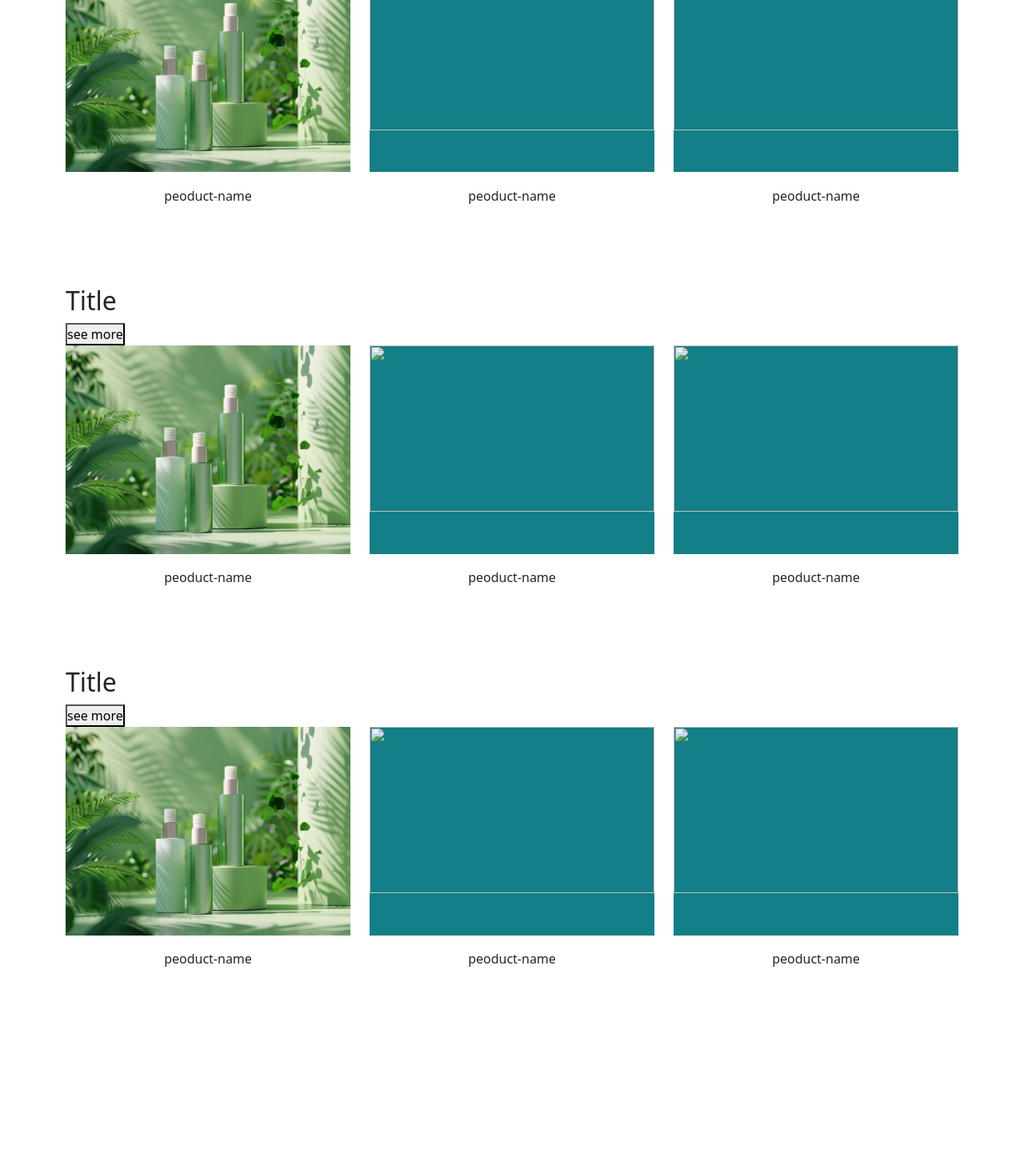
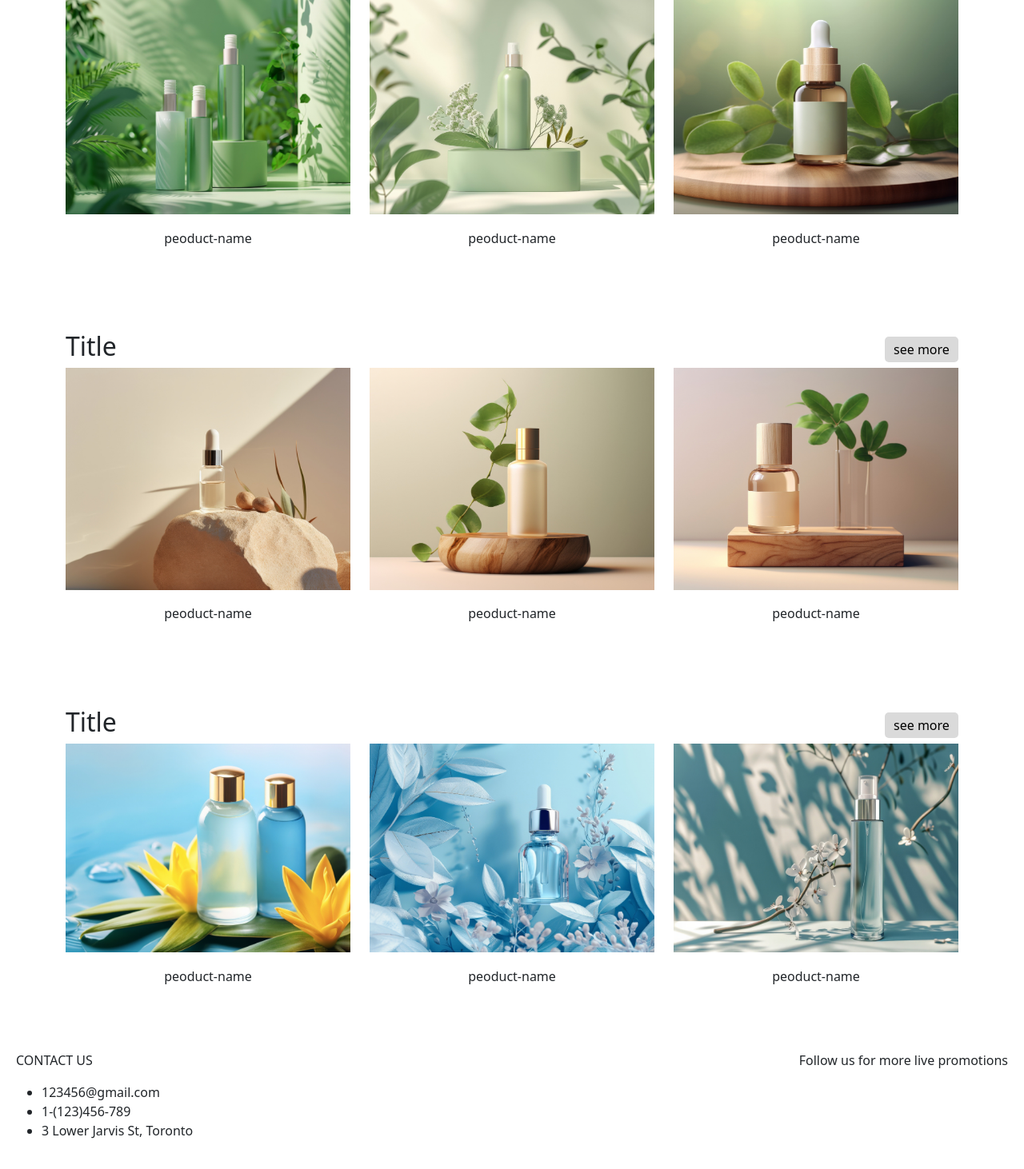
Before and after one commit to hunlin99/15081-assignment1, a website: page products.html in a window 1280 px wide. Shown: the part 474-1936 px from the top of the page at 80% size. Before the commit the page ends 1747 px from the top, so only its background shows below. Drawn offline with nearby package versions, Linux system fonts and the light colour scheme.

Commit message:
add img and finish "about" typesetting

```diff
--- a/products.html
+++ b/products.html
@@ -16,7 +16,7 @@
         <nav>
             <ul>
                 <li><a href="./products.html">Product</a></li>
-                <li><a href="#">About</a></li>
+                <li><a href="./about.html">About</a></li>
             </ul>
         </nav>
     </header>
@@ -31,66 +31,80 @@
         </div>
 
         <div class="container">
-            <div>
+            <div class="seemorebox">
                 <h2>Title</h2>
-                <button>see more</button>
+                <button class="seemore-btn">see more</button>
             </div>
             <div class="row">
                 <div class="col">
-                    <img src="./image/2151382863.jpg" alt="">
+                    <img src="./image/profuct-1.jpg" alt="">
                     <p>peoduct-name</p>
                 </div>
                 <div class="col">
-                    <img src="" alt="">
+                    <img src="./image/profuct-2.jpg" alt="">
                     <p>peoduct-name</p>
                 </div>
                 <div class="col">
-                    <img src="" alt="">
+                    <img src="./image/profuct-3.jpg" alt="">
                     <p>peoduct-name</p>
                 </div>
             </div>
         </div>
         <div class="container">
-            <div>
+            <div class="seemorebox">
                 <h2>Title</h2>
-                <button>see more</button>
+                <button class="seemore-btn">see more</button>
             </div>
             <div class="row">
                 <div class="col">
-                    <img src="./image/2151382863.jpg" alt="">
+                    <img src="./image/profuct-4.jpg" alt="">
                     <p>peoduct-name</p>
                 </div>
                 <div class="col">
-                    <img src="" alt="">
+                    <img src="./image/profuct-5.jpg" alt="">
                     <p>peoduct-name</p>
                 </div>
                 <div class="col">
-                    <img src="" alt="">
+                    <img src="./image/profuct-6.jpg" alt="">
                     <p>peoduct-name</p>
                 </div>
             </div>
         </div>
         <div class="container">
-            <div>
+            <div class="seemorebox">
                 <h2>Title</h2>
-                <button>see more</button>
+                <button class="seemore-btn">see more</button>
             </div>
             <div class="row">
                 <div class="col">
-                    <img src="./image/2151382863.jpg" alt="">
+                    <img src="./image/profuct-8.jpg" alt="">
                     <p>peoduct-name</p>
                 </div>
                 <div class="col">
-                    <img src="" alt="">
+                    <img src="./image/profuct-9.jpg" alt="">
                     <p>peoduct-name</p>
                 </div>
                 <div class="col">
-                    <img src="" alt="">
+                    <img src="./image/profuct-7.jpg" alt="">
                     <p>peoduct-name</p>
                 </div>
             </div>
         </div>
     </main>
+    <footer>
+        <div class="footerL">
+            <p>CONTACT US</p>
+            <ul>
+                <li>123456@gmail.com</li>
+                <li>1-(123)456-789</li>
+                <li>3 Lower Jarvis St, Toronto</li>
+            </ul>
+        </div>
+        <div class="footerR">
+            <p>Follow us for more live promotions</p>
+        </div>
+    </footer>
+
 
 </body>
 
--- /dev/null
+++ b/style-about.css
@@ -0,0 +1,75 @@
+* {
+    padding: 0;
+    margin: 0;
+    box-sizing: border-box;
+}
+
+body {
+    font-family: Arial, sans-serif;
+    margin: 0 auto;
+}
+
+header {
+    display: flex;
+    justify-content: space-between;
+    align-items: center;
+    padding: 20px;
+}
+
+.logo {
+    font-size: 24px;
+    font-weight: bold;
+}
+
+nav ul {
+    list-style: none;
+    margin: 0;
+    padding: 0;
+}
+
+nav ul li {
+    display: inline-block;
+    margin-right: 20px;
+}
+
+#container{
+    display: flex;
+    flex-direction: row;
+    padding: 0;
+}
+
+
+.col img{
+    height: 100%;
+    width: 100%;
+    background-color: #147f86;
+    object-fit: fill;
+}
+
+
+
+
+footer {
+    padding: 20px;
+    display: flex;
+    justify-content: space-between;
+}
+
+.footerR {
+    text-align: end;
+}
+
+.content-padding{
+    padding-left: 5%;
+}
+
+#content-margin{
+    margin-top: 2%;
+}
+
+img{
+    width: 100%;
+    height: 100%;
+    object-fit: cover;
+    border-radius: 0 3em 0 3em;
+}
--- a/style-products.css
+++ b/style-products.css
@@ -38,6 +38,7 @@ nav ul li {
     height: 30vh;
     background-color: antiquewhite;
     position: relative;
+    margin-bottom: 5%;
 }
 
 .covercontent h1{
@@ -89,3 +90,20 @@ footer {
 .footerR {
     text-align: end;
 }
+
+.seemorebox{
+    display: flex;
+    justify-content: space-between;
+    align-items: center;
+}
+
+.seemore-btn{
+    height: 2em;
+    text-align: center;
+    border-radius: 5px;
+    background-color: #dadada;
+    padding: 1%;
+    align-items: center;
+    display: flex;
+    border: none;
+}
```
Also changed, not shown: about.html (added, +79 -0 lines), index.html (+3 -3 lines), image/2148317340.jpg (added), image/profuct-1.jpg (added), image/profuct-2.jpg (added), image/profuct-3.jpg (added), image/profuct-4.jpg (added), image/profuct-5.jpg (added), image/profuct-6.jpg (added), image/profuct-7.jpg (added), image/profuct-8.jpg (added), image/profuct-9.jpg (added).
